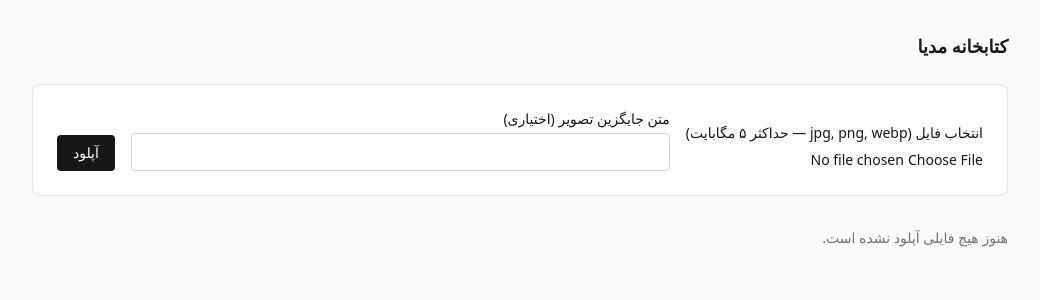
After one commit to ArsalanHoseini/pasargadbrush, a Laravel app: template resources/views/admin/media/index.blade.php in a window 1280 px wide. The commit adds this page. Shown: the top 300 px of the page, without its empty margins (120-1160 px from the left). Run offline with Laravel 12, Linux system fonts and the light colour scheme; the template is opened without the code that fills it, so the values that code supplies are empty; style sheets or scripts are compiled from the project's sources.

Commit message:
Add admin media library with manual upload/delete
- App\Actions\Media\StoreUploadedMedia: safe upload handling (random
  filenames, image-only, SVG excluded for XSS safety, 5MB limit)
- /admin/media: upload form + grid + delete
- 5 feature tests covering auth gating, successful upload, rejected
  non-image/oversized files, and delete removing both DB row and file
- Manually verified end-to-end against a real running server (curl
  walkthrough), not just the automated test suite

```diff
--- a/resources/views/admin/auth/login.blade.php
+++ b/resources/views/admin/auth/login.blade.php
@@ -3,7 +3,7 @@
 @section('title', 'ورود به مدیریت')
 
 @section('content')
-<div class="flex min-h-screen items-center justify-center px-4">
+<div class="flex items-center justify-center py-12">
     <div class="w-full max-w-sm rounded-lg border border-neutral-200 bg-white p-8 shadow-sm">
         <h1 class="mb-6 text-center text-lg font-semibold">ورود به پنل مدیریت</h1>
 
--- a/resources/views/admin/layout.blade.php
+++ b/resources/views/admin/layout.blade.php
@@ -7,6 +7,30 @@
     @vite(['resources/css/app.css', 'resources/js/app.js'])
 </head>
 <body class="bg-neutral-50 text-neutral-900 antialiased">
-    @yield('content')
+    @auth
+        <nav class="border-b border-neutral-200 bg-white px-6 py-3">
+            <div class="mx-auto flex max-w-5xl items-center justify-between">
+                <div class="flex items-center gap-6 text-sm">
+                    <a href="{{ route('admin.dashboard') }}" class="font-semibold">پاسارگاد برس | مدیریت</a>
+                    <a href="{{ route('admin.dashboard') }}" class="text-neutral-600 hover:text-neutral-900">داشبورد</a>
+                    <a href="{{ route('admin.media.index') }}" class="text-neutral-600 hover:text-neutral-900">کتابخانه مدیا</a>
+                </div>
+                <form method="POST" action="{{ route('admin.logout') }}">
+                    @csrf
+                    <button type="submit" class="text-sm text-neutral-600 hover:text-neutral-900">خروج</button>
+                </form>
+            </div>
+        </nav>
+    @endauth
+
+    <main class="mx-auto max-w-5xl px-6 py-8">
+        @if (session('status'))
+            <div class="mb-6 rounded border border-green-200 bg-green-50 p-3 text-sm text-green-700">
+                {{ session('status') }}
+            </div>
+        @endif
+
+        @yield('content')
+    </main>
 </body>
 </html>
--- /dev/null
+++ b/resources/views/admin/media/index.blade.php
@@ -0,0 +1,61 @@
+@extends('admin.layout')
+
+@section('title', 'کتابخانه مدیا')
+
+@section('content')
+<h1 class="mb-6 text-lg font-semibold">کتابخانه مدیا</h1>
+
+@if ($errors->any())
+    <div class="mb-6 rounded border border-red-200 bg-red-50 p-3 text-sm text-red-700">
+        @foreach ($errors->all() as $error)
+            <p>{{ $error }}</p>
+        @endforeach
+    </div>
+@endif
+
+<form method="POST" action="{{ route('admin.media.store') }}" enctype="multipart/form-data"
+      class="mb-8 rounded-lg border border-neutral-200 bg-white p-6">
+    @csrf
+    <div class="flex flex-wrap items-end gap-4">
+        <div>
+            <label for="file" class="mb-1 block text-sm font-medium">انتخاب فایل (jpg, png, webp — حداکثر ۵ مگابایت)</label>
+            <input id="file" name="file" type="file" accept=".jpg,.jpeg,.png,.webp" required
+                   class="text-sm">
+        </div>
+        <div class="grow">
+            <label for="alt_text" class="mb-1 block text-sm font-medium">متن جایگزین تصویر (اختیاری)</label>
+            <input id="alt_text" name="alt_text" type="text" value="{{ old('alt_text') }}"
+                   class="w-full rounded border border-neutral-300 px-3 py-2 text-sm focus:border-neutral-500 focus:outline-none">
+        </div>
+        <button type="submit"
+                class="rounded bg-neutral-900 px-4 py-2 text-sm font-medium text-white hover:bg-neutral-700">
+            آپلود
+        </button>
+    </div>
+</form>
+
+@if ($media->isEmpty())
+    <p class="text-sm text-neutral-500">هنوز هیچ فایلی آپلود نشده است.</p>
+@else
+    <div class="grid grid-cols-2 gap-4 sm:grid-cols-3 md:grid-cols-4">
+        @foreach ($media as $item)
+            <div class="rounded-lg border border-neutral-200 bg-white p-3">
+                <img src="{{ $item->url() }}" alt="{{ $item->alt_text }}"
+                     class="mb-2 aspect-square w-full rounded object-cover">
+                <p class="truncate text-xs text-neutral-500" title="{{ $item->path }}">{{ basename($item->path) }}</p>
+                <p class="mb-2 text-xs text-neutral-400">{{ number_format($item->size / 1024, 0) }} کیلوبایت</p>
+                <form method="POST" action="{{ route('admin.media.destroy', $item) }}"
+                      onsubmit="return confirm('این فایل حذف شود؟');">
+                    @csrf
+                    @method('DELETE')
+                    <button type="submit" class="text-xs text-red-600 hover:text-red-800">حذف</button>
+                </form>
+            </div>
+        @endforeach
+    </div>
+
+    <div class="mt-6">
+        {{ $media->links() }}
+    </div>
+@endif
+@endsection
--- a/routes/admin.php
+++ b/routes/admin.php
@@ -2,6 +2,7 @@
 
 use App\Http\Controllers\Admin\Auth\LoginController;
 use App\Http\Controllers\Admin\DashboardController;
+use App\Http\Controllers\Admin\MediaController;
 use Illuminate\Support\Facades\Route;
 
 Route::middleware('guest')->group(function () {
@@ -12,4 +13,8 @@ Route::middleware('guest')->group(function () {
 Route::middleware(['auth', 'admin.staff'])->group(function () {
     Route::post('/logout', [LoginController::class, 'destroy'])->name('logout');
     Route::get('/', [DashboardController::class, 'index'])->name('dashboard');
+
+    Route::get('/media', [MediaController::class, 'index'])->name('media.index');
+    Route::post('/media', [MediaController::class, 'store'])->name('media.store');
+    Route::delete('/media/{media}', [MediaController::class, 'destroy'])->name('media.destroy');
 });
```
Also changed, not shown: app/Actions/Media/StoreUploadedMedia.php (added, +41 -0 lines), app/Http/Controllers/Admin/MediaController.php (added, +38 -0 lines), app/Http/Requests/Admin/StoreMediaRequest.php (added, +27 -0 lines), docs/DECISIONS.md (+14 -0 lines), docs/IMPLEMENTATION_STATUS.md (+10 -2 lines), resources/views/admin/dashboard.blade.php (+5 -12 lines), tests/Feature/Admin/MediaUploadTest.php (added, +92 -0 lines).
